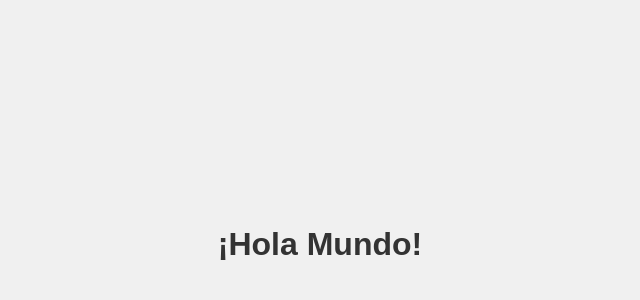
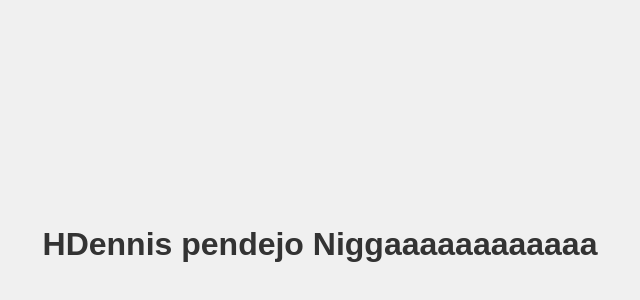
Before and after one commit to Cmornoy/pruebas21, a plain HTML site: page index.html in a window 1280 px wide. Shown: the part 156-456 px from the top of the page, without its empty margins (320-960 px from the left). Drawn offline with Linux system fonts and the light colour scheme.

Commit message:
Update index.html

```diff
--- a/index.html
+++ b/index.html
@@ -3,7 +3,7 @@
 <head>
     <meta charset="UTF-8">
     <meta name="viewport" content="width=device-width, initial-scale=1.0">
-    <title>Hola Mundo como estan?  </title>
+    <title>Hola Mundo</title>
     <style>
         body {
             font-family: Arial, sans-serif;
@@ -20,6 +20,6 @@
     </style>
 </head>
 <body>
-    <h1>¡Hola Mundo!</h1>
+    <h1>HDennis pendejo Niggaaaaaaaaaaaa </h1>
 </body>
 </html>
```
